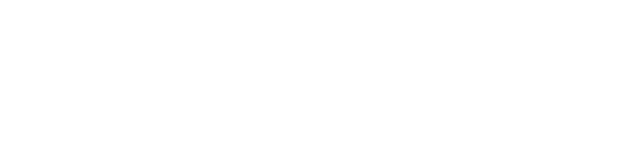
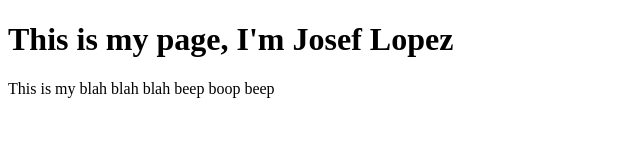
Before and after one commit to JosefELopez/JosefELopez.github.io, a plain HTML site: page index.html in a window 1280 px wide. Shown: the whole page, without its empty margins (0-640 px from the left). Drawn offline with Linux system fonts and the light colour scheme.

Commit message:
Update index.html

```diff
--- a/index.html
+++ b/index.html
@@ -6,5 +6,7 @@
   </head>
   <body>
     <!-- control + foward slash = parts the computer won't read -->
+    <h1>This is my page, I'm Josef Lopez</h1>
+    <p>This is my blah blah blah beep boop beep</p>
   </body>
 </html>
```
